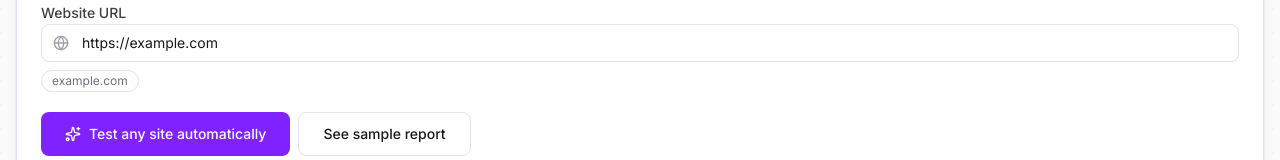
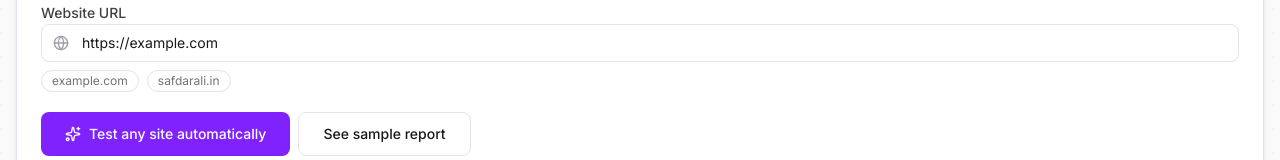
Before and after one commit to Safdar-Ali-India/shipcheck, a Next.js app: page / in a window 1280 px wide. Shown: the part 760-920 px from the top of the page. Built offline with nearby package versions, Linux system fonts and the light colour scheme.

Commit message:
feat: offer the portfolio as a second quick-start URL
example.com stays the default. safdarali.in is one tap away when you want a real site.

```diff
--- a/src/components/browser-test/BrowserTestTool.tsx
+++ b/src/components/browser-test/BrowserTestTool.tsx
@@ -19,7 +19,7 @@ const LOADING_STEPS = [
 ] as const;
 
 function getQuickSites(): string[] {
-  return ["https://example.com"];
+  return ["https://example.com", "https://safdarali.in"];
 }
 
 export function BrowserTestTool() {
@@ -37,7 +37,10 @@ export function BrowserTestTool() {
   const [history, setHistory] = useState<BrowserTestHistoryItem[]>([]);
   const [historyError, setHistoryError] = useState<string | null>(null);
   const [copiedId, setCopiedId] = useState<string | null>(null);
-  const [quickSites, setQuickSites] = useState<string[]>(["https://example.com"]);
+  const [quickSites, setQuickSites] = useState<string[]>([
+    "https://example.com",
+    "https://safdarali.in",
+  ]);
 
   useEffect(() => {
     setQuickSites(getQuickSites());
```
